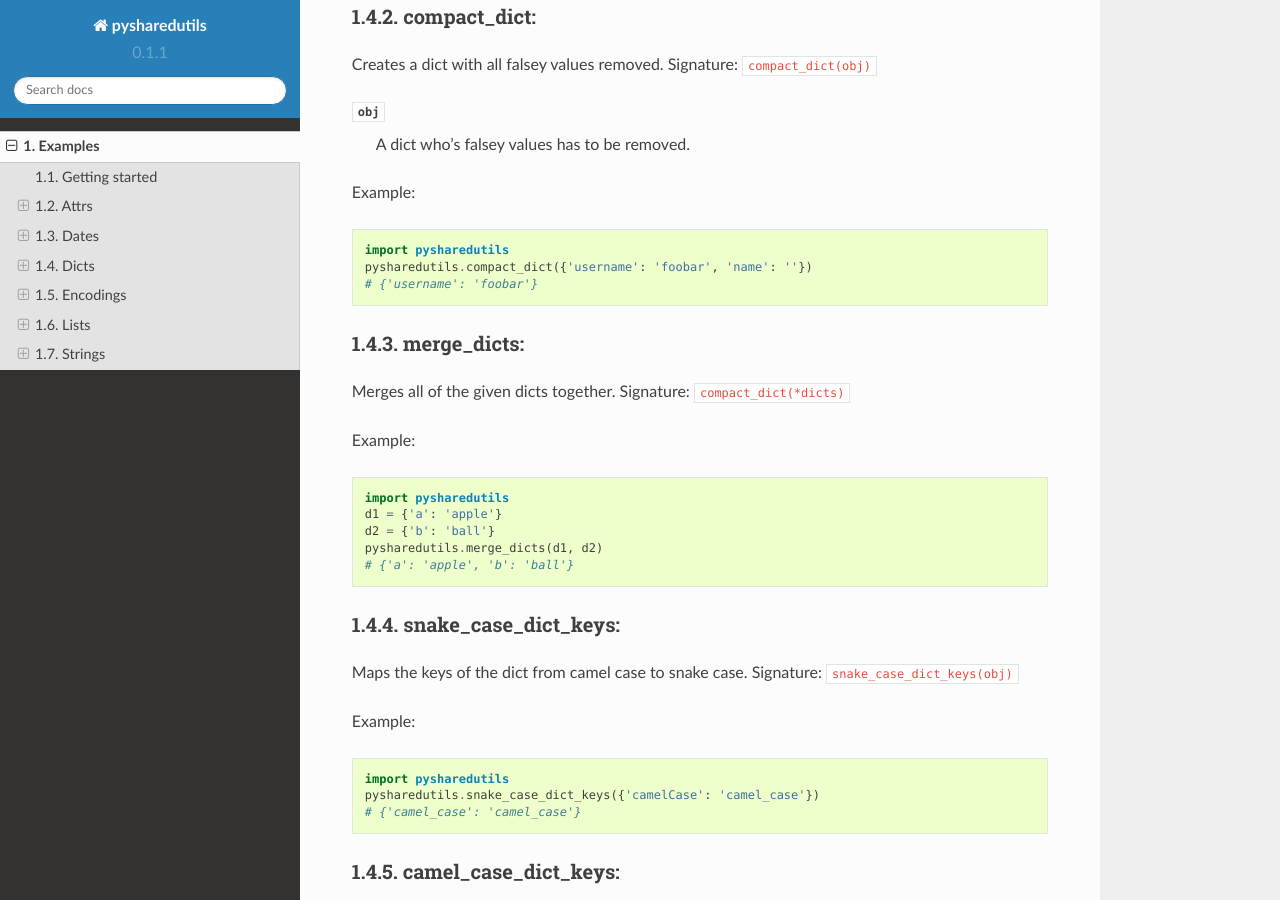
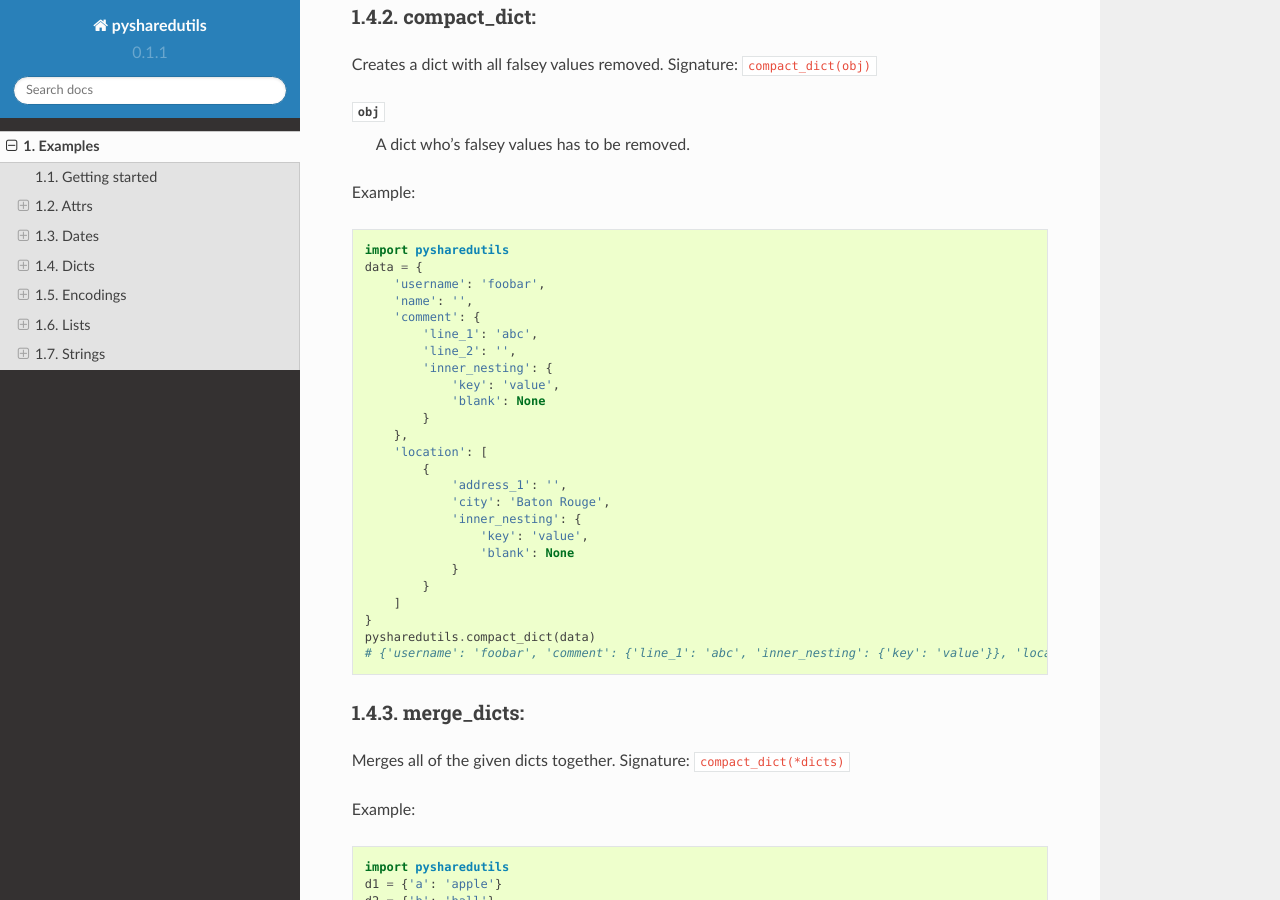
Before and after one commit to joeljames/py-shared-utils, a Sphinx documentation site: the page built from docs/examples.rst, in a window 1280 px wide and 900 px high, scrolled down 1938 px. Built offline with Sphinx 7.4.7 and the Read the Docs theme 2.0.0, drawn with Linux system fonts in a browser that asks for light colours.

Commit message:
Add recursion for compact dict

```diff
--- a/docs/examples.rst
+++ b/docs/examples.rst
@@ -85,8 +85,30 @@
 Example::
 
     import pysharedutils
-    pysharedutils.compact_dict({'username': 'foobar', 'name': ''})
-    # {'username': 'foobar'}
+    data = {
+        'username': 'foobar',
+        'name': '',
+        'comment': {
+            'line_1': 'abc',
+            'line_2': '',
+            'inner_nesting': {
+                'key': 'value',
+                'blank': None
+            }
+        },
+        'location': [
+            {
+                'address_1': '',
+                'city': 'Baton Rouge',
+                'inner_nesting': {
+                    'key': 'value',
+                    'blank': None
+                }
+            }
+        ]
+    }
+    pysharedutils.compact_dict(data)
+    # {'username': 'foobar', 'comment': {'line_1': 'abc', 'inner_nesting': {'key': 'value'}}, 'location': [{'city': 'Baton Rouge', 'inner_nesting': {'key': 'value'}}]}
 
 merge_dicts:
 ------------
```
Also changed, not shown: 2 other files.
